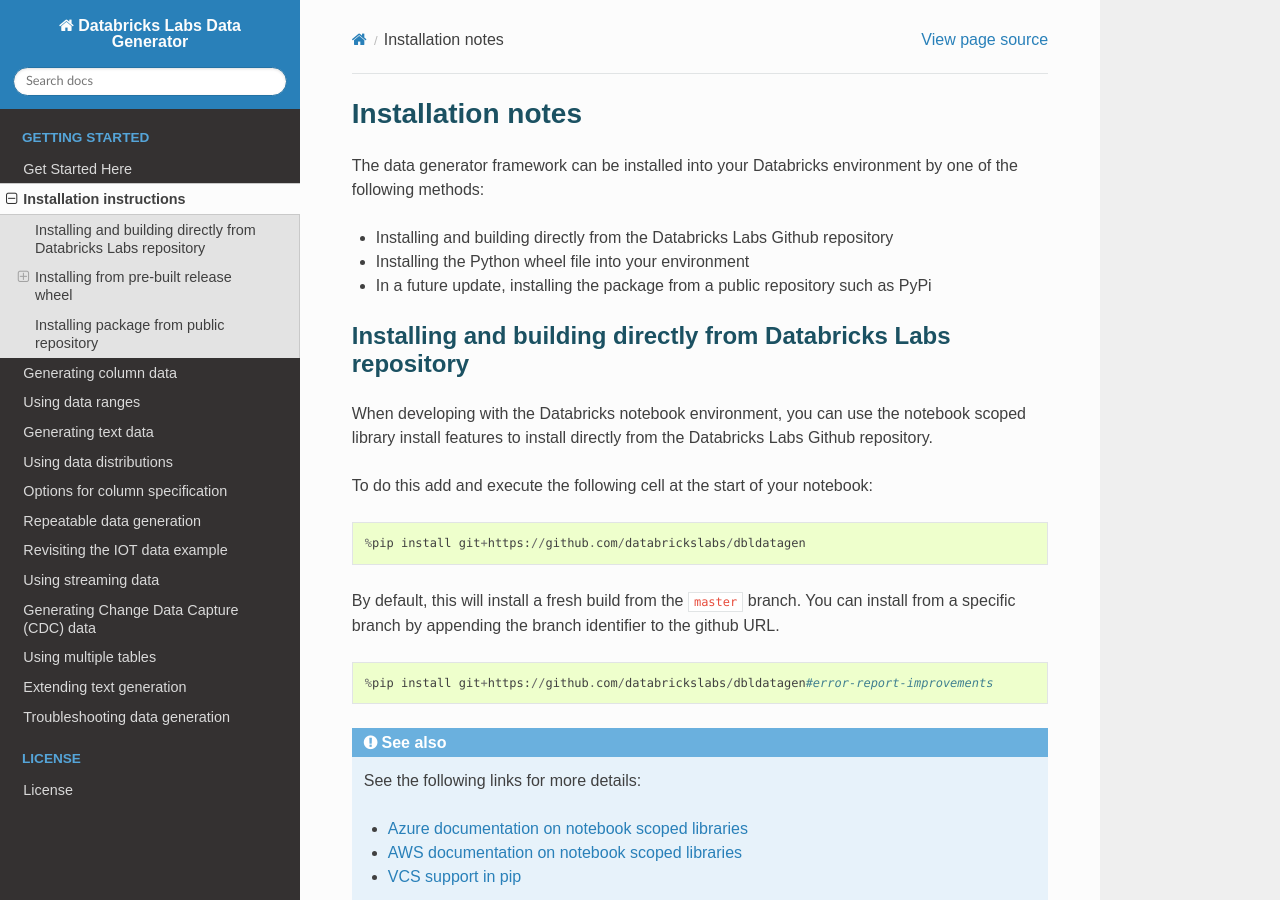
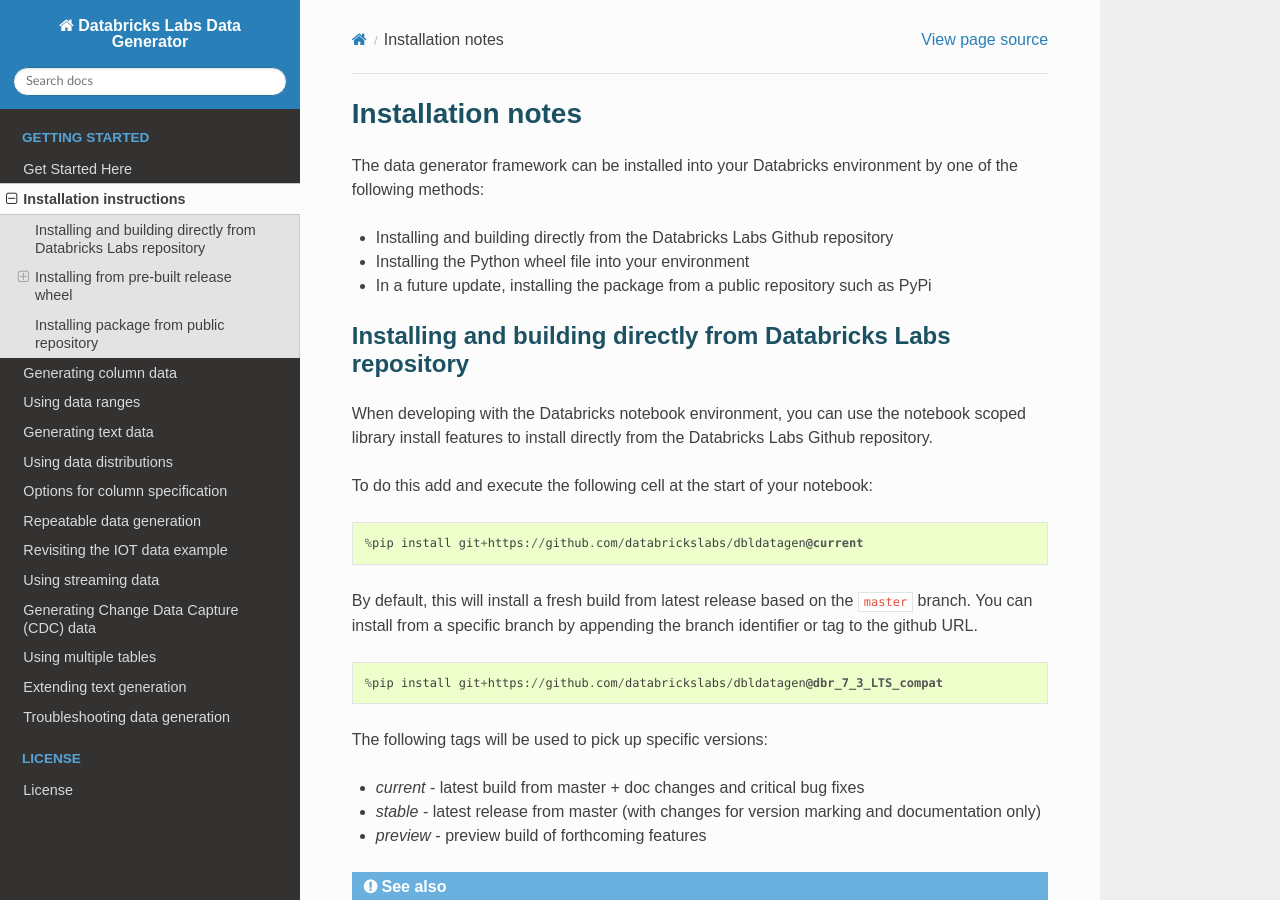
Before and after one commit to databrickslabs/dbldatagen, a Sphinx documentation site: the page built from docs/source/installation_notes.rst, in a window 1280 px wide and 900 px high. Built offline with Sphinx 7.4.7 and the Read the Docs theme 2.0.0, drawn with Linux system fonts in a browser that asks for light colours; pages that are not in the unit, such as notebooks, are missing from menus.

Commit message:
doc updates

```diff
--- a/docs/source/installation_notes.rst
+++ b/docs/source/installation_notes.rst
@@ -23,14 +23,20 @@
 
 .. code-block::
 
-   %pip install git+https://github.com/databrickslabs/dbldatagen
+   %pip install git+https://github.com/databrickslabs/dbldatagen@current
 
-By default, this will install a fresh build from the ``master`` branch. You can install from a
-specific branch by appending the branch identifier to the github URL.
+By default, this will install a fresh build from latest release based on the ``master`` branch.
+You can install from a specific branch by appending the branch identifier or tag to the github URL.
 
 .. code-block::
 
-   %pip install git+https://github.com/databrickslabs/dbldatagen#error-report-improvements
+   %pip install git+https://github.com/databrickslabs/dbldatagen@dbr_7_3_LTS_compat
+
+The following tags will be used to pick up specific versions:
+
+* `current` - latest build from master + doc changes and critical bug fixes
+* `stable` - latest release from master (with changes for version marking and documentation only)
+* `preview` - preview build of forthcoming features
 
 .. seealso::
    See the following links for more details:
```
Also changed, not shown: README.md (+1 -1 lines).
